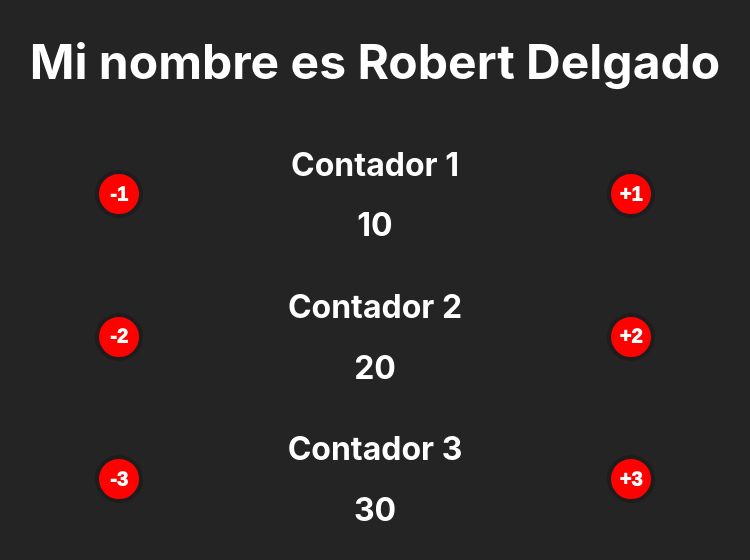
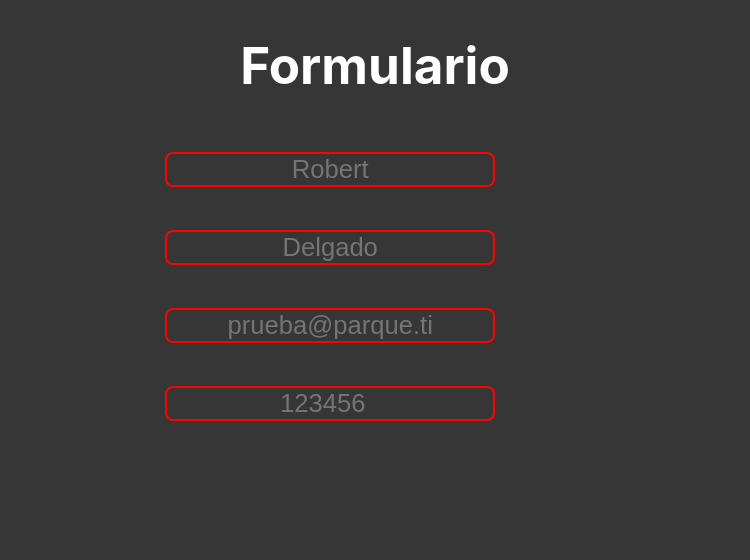
Before and after one commit to DrowAnn/Clases-React-II, a React (Create React App) app: page / in a window 1280 px wide. Shown: the top 560 px of the page, without its empty margins (265-1015 px from the left). Built offline with nearby package versions, Linux system fonts and the light colour scheme.

Commit message:
Ejercicio Clase 4

```diff
--- a/src/App.js
+++ b/src/App.js
@@ -1,10 +1,10 @@
 import "./App.css";
-import Counter2 from "./Components/Counter2";
+import Formulario from "./Components/Formulario";
 
 function App() {
   return (
     <div className="App">
-      <Counter2 />
+      <Formulario />
     </div>
   );
 }
--- a/src/Components/Contador2.css
+++ /dev/null
@@ -1,50 +0,0 @@
-* {
-  background-color: rgb(36, 36, 36);
-}
-
-.general {
-  display: flex;
-  flex-direction: column;
-  justify-items: center;
-  align-items: center;
-  width: 100%;
-  height: fit-content;
-  color: white;
-}
-
-h1 {
-  font-size: 6vh;
-}
-
-.tablaContadores {
-  display: grid;
-  grid-template-columns: 20% 60% 20%;
-  grid-template-rows: repeat(3, 1fr);
-  width: 50%;
-  height: fit-content;
-  align-items: center;
-  justify-items: center;
-}
-
-.tablaContadores h1 {
-  font-size: 4vh;
-}
-
-button {
-  font-size: 2.5vh;
-  font-weight: 1000;
-  border-radius: 50%;
-  width: 6vh;
-  height: 6vh;
-  border: solid 4px rgb(29, 29, 29);
-  background-color: rgb(254, 2, 2);
-  color: white;
-}
-
-button:hover {
-  background-color: rgb(185, 0, 0);
-}
-
-button:active {
-  transform: translate(0px, 2px);
-}
--- a/src/Components/Counter2.jsx
+++ /dev/null
@@ -1,59 +0,0 @@
-import React, { useState } from "react";
-import "./Contador2.css";
-
-const Counter2 = () => {
-  const [contador, setContador] = useState({
-    contador1: 10,
-    contador2: 20,
-    contador3: 30,
-  });
-
-  const Contadorm1 = () => {
-    setContador({ ...contador, contador1: contador.contador1 - 1 });
-  };
-  const ContadorM1 = () => {
-    setContador({ ...contador, contador1: contador.contador1 + 1 });
-  };
-  const Contadorm2 = () => {
-    setContador({ ...contador, contador2: contador.contador2 - 2 });
-  };
-  const ContadorM2 = () => {
-    setContador({ ...contador, contador2: contador.contador2 + 2 });
-  };
-  const Contadorm3 = () => {
-    setContador({ ...contador, contador3: contador.contador3 - 3 });
-  };
-  const ContadorM3 = () => {
-    setContador({ ...contador, contador3: contador.contador3 + 3 });
-  };
-
-  return (
-    <div className="general">
-      <h1>Mi nombre es Robert Delgado</h1>
-      <div className="tablaContadores">
-        <button onClick={Contadorm1}>-1</button>
-        <div>
-          <h1>Contador 1</h1>
-          <h1>{contador.contador1}</h1>
-        </div>
-        <button onClick={ContadorM1}>+1</button>
-        <button onClick={Contadorm2}>-2</button>
-        <div>
-          <h1>Contador 2</h1>
-          <h1>{contador.contador2}</h1>
-        </div>
-        <button onClick={ContadorM2}>+2</button>
-        <button onClick={Contadorm3}>-3</button>
-        <div>
-          <h1>Contador 3</h1>
-          <h1>{contador.contador3}</h1>
-        </div>
-        <button onClick={ContadorM3}>+3</button>
-      </div>
-    </div>
-  );
-};
-
-export default Counter2;
-
-// Debido a que los set del Hooke useState "Sobrescriben" la información, pasarle a un estado que contiene un objeto, únicamente la propiedad que deseamos modificar, haría que se sobrescriba el estado, guardando como único valor, aquello que le hayamos pasado, por tal motivo, debemos primeramente sobrescribir el objeto con el objeto inmediatamente anterior a la modificación y posterior a este, pasar el valor que deseamos modificar, ya que, al tener nuevamente el objeto y pasarle posteriormente uno de sus atributos repetidos, este conservara solo la última entrada, la cual esta modificada, y así guardara todos los atributos con sus valores anteriores y el de nuestro interés, con su nuevo valor.
--- /dev/null
+++ b/src/Components/Formulario.css
@@ -0,0 +1,46 @@
+* {
+  background-color: rgb(54, 54, 54);
+}
+
+h1 {
+  color: white;
+  font-size: 4vw;
+}
+
+.general {
+  display: flex;
+  flex-direction: column;
+  align-items: center;
+  justify-items: center;
+}
+
+.formulario {
+  display: grid;
+  grid-template-columns: 80% 20%;
+  grid-template-rows: repeat(4, 1fr);
+  width: 35%;
+  height: fit-content;
+  align-items: center;
+  justify-items: center;
+}
+
+.formulario input {
+  width: 90%;
+  font-size: 2vw;
+  margin: 6%;
+  color: white;
+  border: solid 2px rgb(254, 2, 2);
+  border-radius: 8px;
+  text-align: center;
+}
+
+.formulario h2 {
+  font-size: 2vw;
+  color: rgb(0, 255, 0);
+}
+
+.formulario input:focus {
+  border: solid 2px rgb(254, 2, 2);
+  background-color: rgb(255, 255, 255);
+  color: black;
+}
--- /dev/null
+++ b/src/Components/Formulario.jsx
@@ -0,0 +1,70 @@
+import React, { useEffect, useState } from "react";
+import "./Formulario.css";
+import Mensaje from "./Mensaje";
+
+const Formulario = () => {
+  const [Formulario, setFormulario] = useState({
+    name: "",
+    lastName: "",
+    email: "",
+    phoneNumber: "",
+  });
+
+  const { name, lastName, email, phoneNumber } = Formulario;
+
+  const tipyng = ({ target }) => {
+    const { name, value } = target;
+
+    setFormulario({ ...Formulario, [name]: value });
+  };
+
+  useEffect(() => {
+    console.log("Se modifico el nombre");
+  }, [name]);
+
+  useEffect(() => {
+    console.log("Se modifico el correo");
+  }, [email]);
+
+  return (
+    <div className="general">
+      <h1>Formulario</h1>
+      <div className="formulario">
+        <input
+          name="name"
+          type="text"
+          placeholder="Robert"
+          value={name}
+          onChange={tipyng}
+        />
+        {name === "Robert" ? <Mensaje /> : <div />}
+        <input
+          name="lastName"
+          type="text"
+          placeholder="Delgado"
+          value={lastName}
+          onChange={tipyng}
+        />
+        {lastName === "Delgado" ? <Mensaje /> : <div />}
+        <input
+          name="email"
+          type="email"
+          placeholder="prueba@parque.ti"
+          value={email}
+          onChange={tipyng}
+        />
+        {email === "prueba@parque.ti" ? <Mensaje /> : <div />}
+        <input
+          name="phoneNumber"
+          type="number"
+          placeholder="123456"
+          value={phoneNumber}
+          onChange={tipyng}
+        />
+        {phoneNumber === "123456" ? <Mensaje /> : <div />}
+      </div>
+    </div>
+  );
+};
+
+export default Formulario;
--- /dev/null
+++ b/src/Components/Mensaje.jsx
@@ -0,0 +1,11 @@
+import React from "react";
+
+const Mensaje = () => {
+  return (
+    <div>
+      <h2>Valido</h2>
+    </div>
+  );
+};
+
+export default Mensaje;
```
Also changed, not shown: src/Components/Counter.jsx (deleted, +0 -29 lines).
